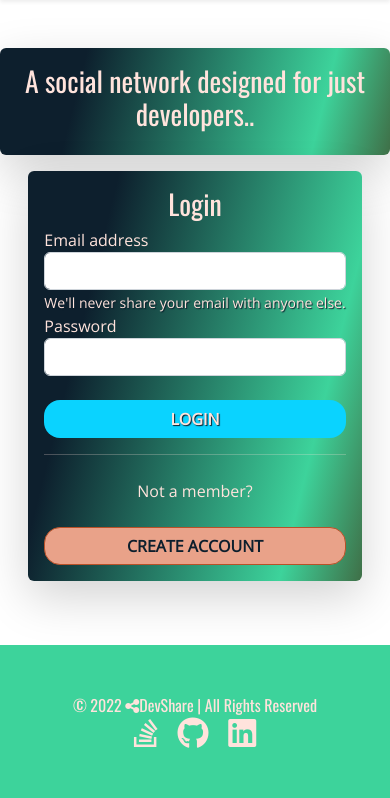
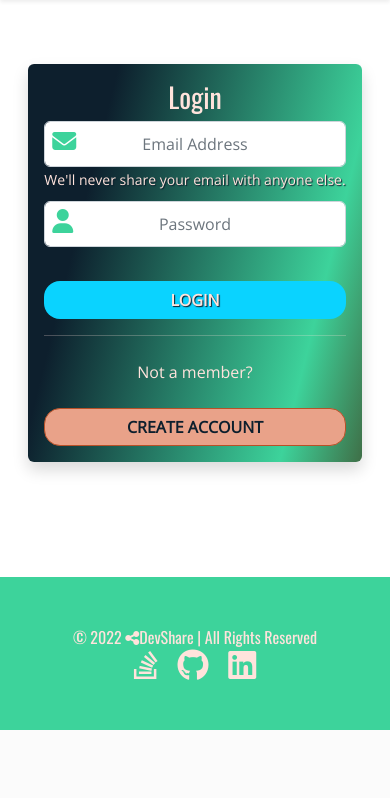
Before and after one commit to KristianColville1/dev-share, a Django app: page / in a window 390 px wide. Shown: the part 114-912 px from the top of the page. After the commit the page ends 844 px from the top, so only its background shows below. Run offline with Django 3.2, Linux system fonts and the light colour scheme; some libraries are stand-ins or nearby versions.

Commit message:
Added icons to input fields and images to home page

```diff
--- a/home/templates/home/home.html
+++ b/home/templates/home/home.html
@@ -4,34 +4,37 @@
 <main class="home">
     <div class="container-fluid my-5">
         <div class="row">
-            <div class="col-md-6 col-lg-8 d-sm-none d-md-block home-left shadow-lg p-3 rounded">
+            <div class="col-md-6 col-lg-6 d-none d-sm-none d-md-block home-left py-5 rounded m-3">
                 <div id="home-carousel" class="carousel slide text-center" data-ride="carousel">
                     <div class="carousel-inner">
                       <div class="carousel-item active">
-                          <h1>A social network designed for just developers..</h1>
+                          <h1>A social media website like no other</h1>
+                          <img class="home-imgs home-img-1 shadow rounded" src="/static/img/home/inspiration.jpg">
                       </div>
                       <div class="carousel-item">
                         <h1>Bringing people closer together since 2022</h1>
+                        <img class="home-imgs home-img-1 shadow rounded" src="/static/img/home/people-laughing.jpg">
                       </div>
                       <div class="carousel-item">
-                        <h1>Try it now!</h1>
+                        <h1>Connecting people and changing lives</h1>
+                        <img class="home-imgs home-img-1 shadow rounded" src="/static/img/home/cafe.jpg">
                       </div>
                     </div>
                   </div>
             </div>
             <div class="col-md-6 col-lg-4 my-3">
-                <form action="" class="shadow-lg p-3 rounded login-form mx-auto">
+                <form action="" class="shadow p-3 rounded login-form mx-auto">
                     {% csrf_token %}
                     <h1 class="text-center">Login</h1>
-                    <div class="form-group">
-                        <label for="exampleInputEmail1">Email address</label>
-                        <input type="email" class="form-control" id="exampleInputEmail1" aria-describedby="emailHelp">
+                    <div class="form-group input-icons">
+                        <i class="fa-solid fa-envelope position-absolute m-2"></i>
+                        <input type="email" class="form-control input-field text-center" id="exampleInputEmail1" aria-describedby="emailHelp" placeholder="Email Address">
                         <small id="emailHelp" class="form-text">We'll never share your email with anyone
                             else.</small>
                     </div>
-                    <div class="form-group">
-                        <label for="exampleInputPassword1">Password</label>
-                        <input type="password" class="form-control" id="exampleInputPassword1">
+                    <div class="form-group input-icons">
+                        <i class="fa-solid fa-user position-absolute m-2"></i>
+                        <input type="password" class="form-control  input-field text-center" id="exampleInputPassword" placeholder="Password">
                     </div>
                     <br>
                     <button type="submit" class="btn text-uppercase btn--login w-100 rounded-4">Login</button>
--- a/static/css/base.css
+++ b/static/css/base.css
@@ -131,3 +131,28 @@ footer a i:hover {
 .btn--login {
     text-shadow: 1px 1px 1px var(--rich-black-fogra-29);
 }
+
+.carousel h1 {
+    text-shadow: 1px 1px 2px var(--taupe-gray);
+}
+
+.home-imgs {
+    height: 400px;
+}
+
+/**************************************************************Forms and inputs */
+
+.input-icons i {
+    font-size: 24px;
+    color: var(--caribbean-green);
+}
+
+.input-icons {
+    width: 100%;
+    margin-bottom: 10px;
+}
+
+.input-field {
+    width: 100%;
+    padding: 10px;
+}
```
